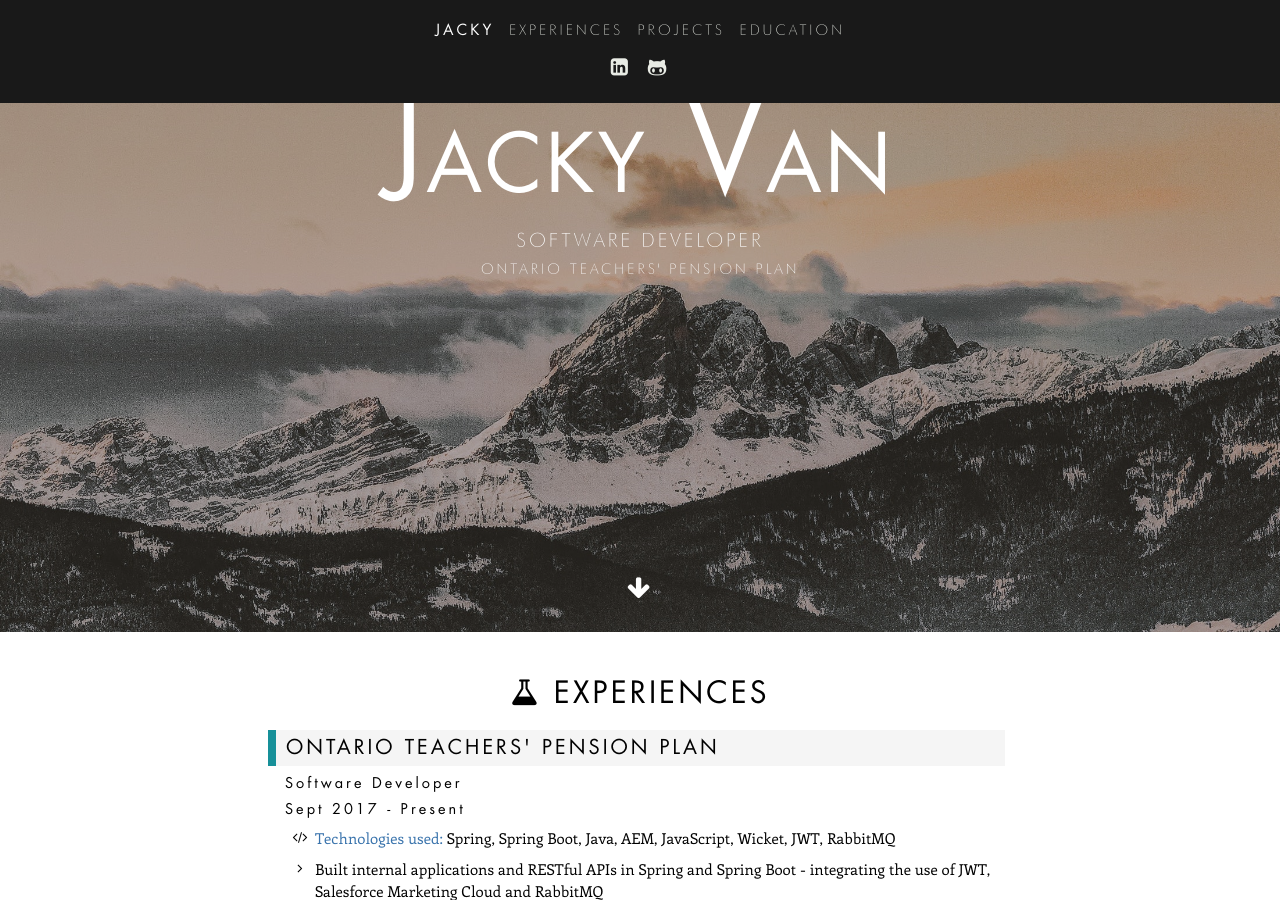
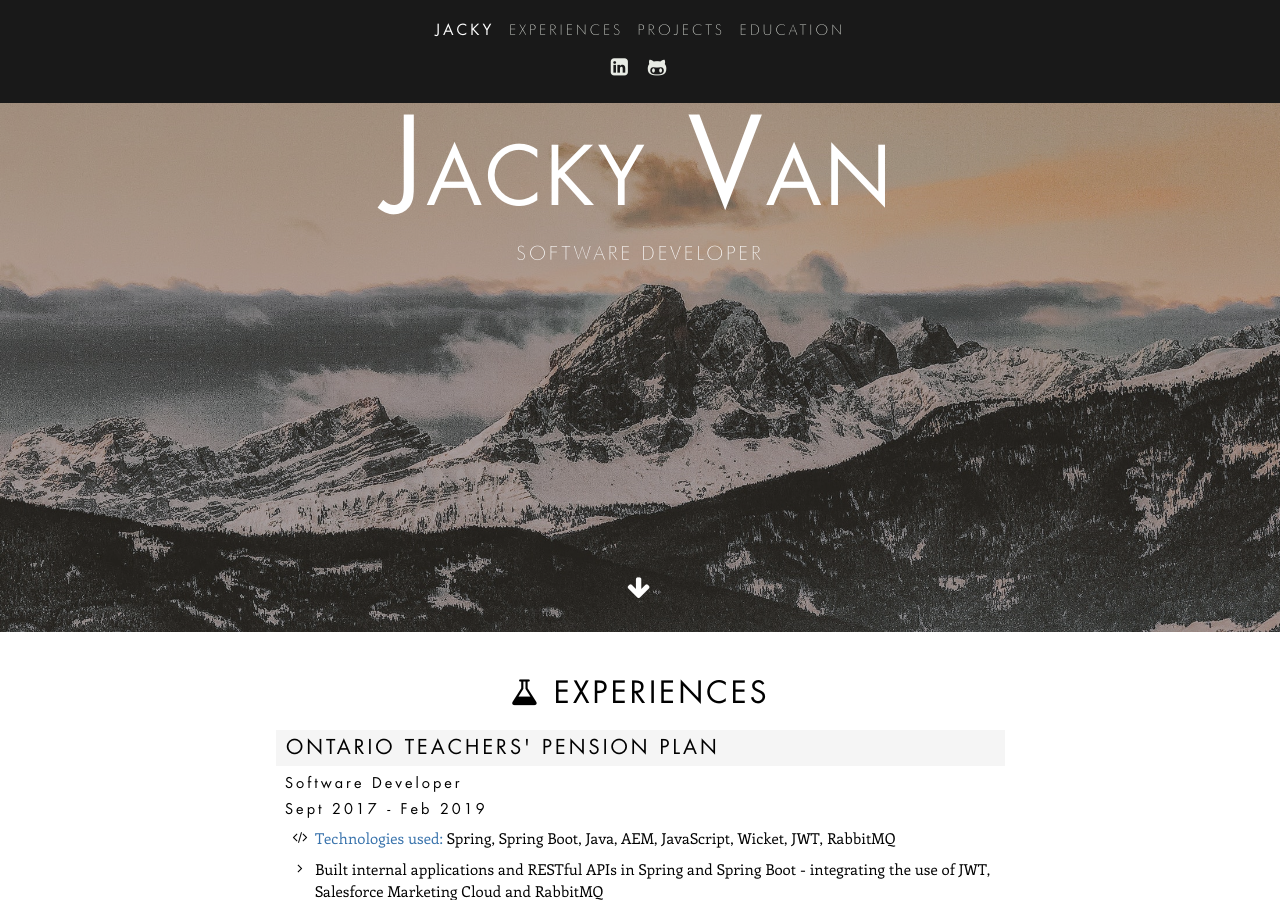
Before and after one commit to Jaacky/jackyvan.com, a Jekyll site: the page built from index.html, in a window 1280 px wide and 900 px high, scrolled down 268 px. Built offline with Jekyll 4.4.1, drawn with Linux system fonts in a browser that asks for light colours.

Commit message:
Updating experiences

```diff
--- a/_data/experiences.yml
+++ b/_data/experiences.yml
@@ -1,8 +1,7 @@
 - employer: Ontario Teachers' Pension Plan
   position: Software Developer
-  time: Sept 2017 - Present
+  time: Sept 2017 - Feb 2019
   tech: Spring, Spring Boot, Java, AEM, JavaScript, Wicket, JWT, RabbitMQ
-  present: true
   description:
     - Built internal applications and RESTful APIs in Spring and Spring Boot - integrating the use of JWT, Salesforce Marketing Cloud and RabbitMQ
     - Upgrade AEM from version 6.0 to 6.3 and migrated over 1000 pages of content and 9000 assets
--- a/_includes/index/landing.html
+++ b/_includes/index/landing.html
@@ -7,9 +7,6 @@
         <h2>
             Software Developer
         </h2>
-        <h3>
-            Ontario Teachers' Pension Plan
-        </h3>
     </div>
     <div class="next-arrow" data-next-section="projects">
         <i class="fa fa-arrow-down" aria-hidden="true"></i>
```
